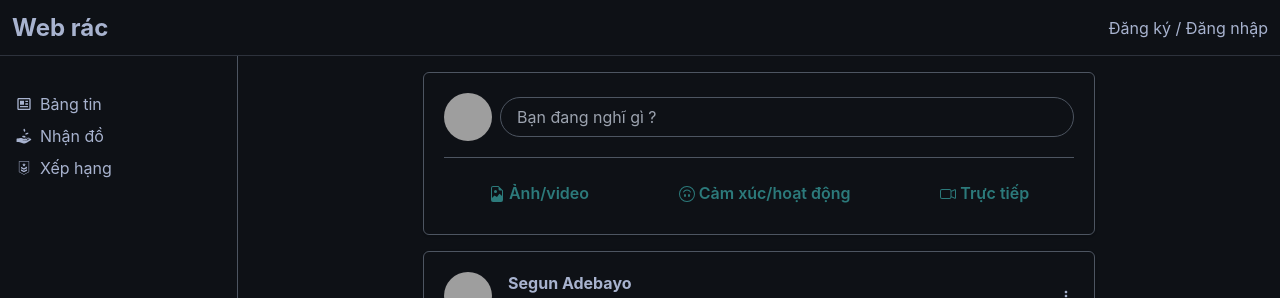
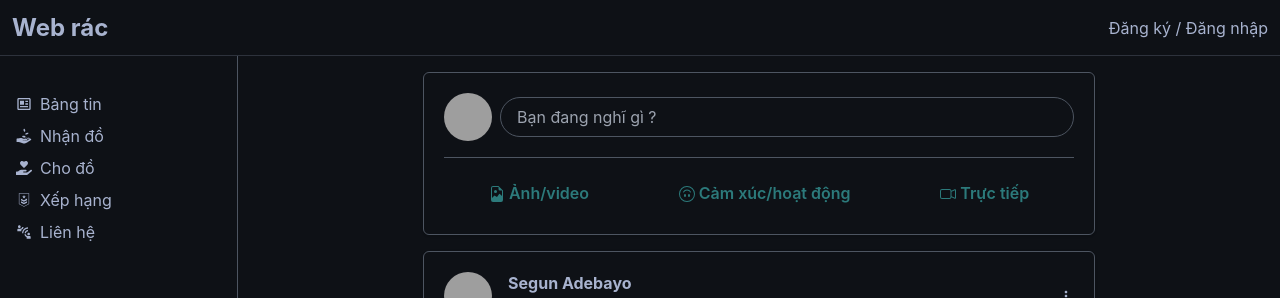
Before and after one commit to ndhien1402/giveandtake, a Next.js app: page / in a window 1280 px wide. Shown: the top 298 px of the page. Built offline with nearby package versions, Linux system fonts and the light colour scheme; grey boxes are pictures that could not be loaded.

Commit message:
Update sidebar

```diff
--- a/src/layouts/UserLayout/SideBar/data.tsx
+++ b/src/layouts/UserLayout/SideBar/data.tsx
@@ -1,6 +1,8 @@
 import { CalendarIcon, AddIcon, AtSignIcon } from "@chakra-ui/icons";
 import { GiRank3, GiReceiveMoney } from "react-icons/gi";
 import { BiNews } from "react-icons/bi";
+import { MdConnectWithoutContact } from "react-icons/md";
+import { FaHandHoldingHeart } from "react-icons/fa";
 
 const menuItems: any[] = [
   {
@@ -14,10 +16,20 @@ const menuItems: any[] = [
     path: "/getItem",
   },
   {
+    label: "Cho đồ",
+    icon: <FaHandHoldingHeart />,
+    path: "/",
+  },
+  {
     label: "Xếp hạng",
     icon: <GiRank3 />,
     path: "/rank",
   },
+  {
+    label: "Liên hệ",
+    icon: <MdConnectWithoutContact />,
+    path: "/",
+  },
 ];
 
 export default menuItems;
```
